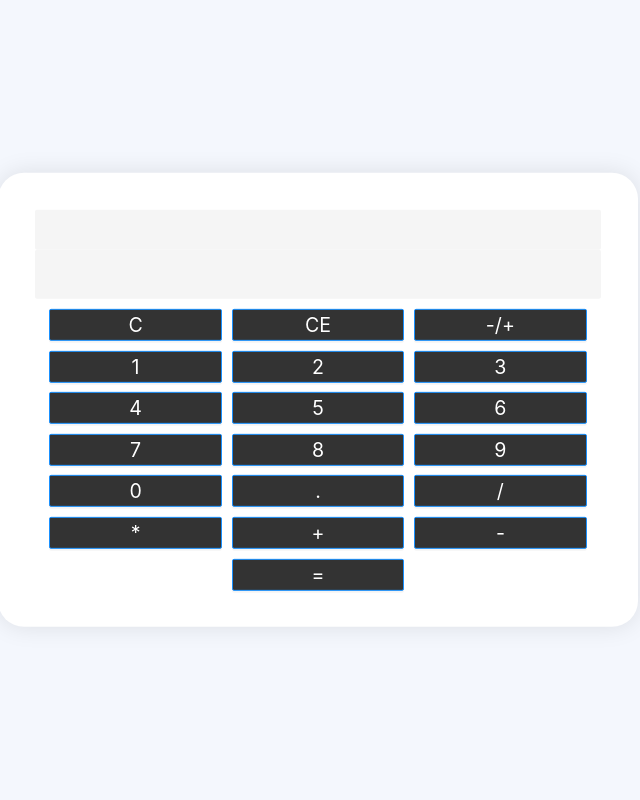
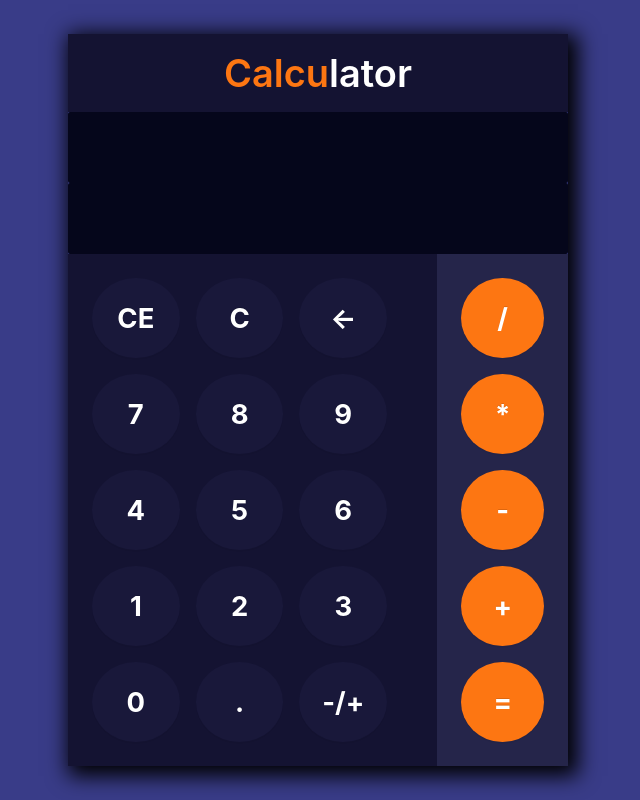
Before and after one commit to TAbrahamyan/react-calculator, a React (Create React App) app: page / in a window 1280 px wide. Shown: the whole page, without its empty margins (322-962 px from the left). Built offline with nearby package versions, Linux system fonts and the light colour scheme.

Commit message:
Update design

```diff
--- a/src/components/Buttons.tsx
+++ b/src/components/Buttons.tsx
@@ -2,8 +2,13 @@ import React from 'react';
 
 import { Button } from 'antd';
 
-const BUTTON_NUMBERS = [ '1', '2', '3', '4', '5', '6', '7', '8', '9', '0' ];
-const BUTTON_OPERATIONS = ['/', '*', '+', '-', '='];
+const BUTTON_NUMBERS = [
+  '7', '8', '9',
+  '4', '5', '6',
+  '1', '2', '3',
+  '0'
+];
+const BUTTON_OPERATIONS = [ '/', '*', '-', '+', '=' ];
 
 interface IProps {
   output: string,
@@ -30,21 +35,18 @@ export const Buttons: React.FunctionComponent<IProps> = ({
   const operationHandler = ({ target: { textContent: t } }: any): void => {
     if (!history && t === '=') {
       return;
-    } else if (
-      output
-      && history
-      && t === '='
-      && !output.endsWith('.')
-    ) {
+    } else if (output && history && t === '=' && !output.endsWith('.')) {
       setOutput(String(eval(history + output)));
       setHistory('');
       return;
     } else if (output && !output.endsWith('.')) {
-      setHistory(history + output + t);
+      setHistory(history + ' ' + output + ' ' + t);
       setOutput('');
       return;
     }
   }
+
+  const clearOutputHandler = (): void => setOutput('');
 
   const clearAllHandler = (): void => {
     setOutput('');
@@ -58,31 +60,39 @@ export const Buttons: React.FunctionComponent<IProps> = ({
   const addDecimalHandler = (): void => {
     if (output && !output.includes('.')) {
       setOutput(output + '.');
-      return;
     }
   }
 
   return (
     <div className="calculator__buttons">
-      <Button type="primary" onClick={clearAllHandler}>C</Button>
-      <Button type="primary" onClick={removeLastHandler}>CE</Button>
-      <Button type="primary" onClick={reverseHandler}>-/+</Button>
+      <div className="calculator__buttons__main">
+        <div>
+          <Button shape="circle" type="primary" onClick={clearOutputHandler}>CE</Button>
+          <Button shape="circle" type="primary" onClick={clearAllHandler}>C</Button>
+          <Button shape="circle" type="primary" onClick={removeLastHandler}>←</Button>
+        </div>
 
+        <div>
           {
             BUTTON_NUMBERS?.map((button: string, i: number) =>
-          <Button key={i} type="primary" onClick={addNumberHandler}>
+              <Button shape="circle" key={i} type="primary" onClick={addNumberHandler}>
                 { button }
               </Button>)
           }
 
-      <Button type="primary" onClick={addDecimalHandler}>.</Button>
+          <Button shape="circle" type="primary" onClick={addDecimalHandler}>.</Button>
+          <Button shape="circle" type="primary" onClick={reverseHandler}>-/+</Button>
+        </div>
+      </div>
 
+      <div className="calculator__buttons__operators">
         {
           BUTTON_OPERATIONS?.map((button: string, i: number) =>
-          <Button key={i} type="primary" onClick={operationHandler}>
+            <Button key={i} shape="circle" type="primary" onClick={operationHandler}>
               { button }
             </Button>)
         }
       </div>
+    </div>
   );
 }
--- a/src/components/Result.tsx
+++ b/src/components/Result.tsx
@@ -10,8 +10,8 @@ interface IProps {
 export const Result: React.FunctionComponent<IProps> = ({ history, output }) => {
   return (
     <div className="calculator__result">
-      <Input value={history} disabled />
-      <Input value={output} disabled style={{ color: 'black', fontSize: '1.8em' }} />
+      <Input value={history} disabled className="history" />
+      <Input value={output} disabled />
     </div>
   );
 }
--- a/src/pages/Calculator.tsx
+++ b/src/pages/Calculator.tsx
@@ -3,6 +3,7 @@ import React from 'react';
 import { Result } from '../components/Result';
 import { Buttons } from '../components/Buttons';
 
+import { Typography } from 'antd';
 import '../scss/components/_calculator.scss';
 
 export const Calculator: React.FunctionComponent = () => {
@@ -11,6 +12,13 @@ export const Calculator: React.FunctionComponent = () => {
 
   return (
     <div className="calculator">
+      <header className="calculator__header">
+        <Typography.Title level={1}>
+          <span className="calcu">Calcu</span>
+          lator
+        </Typography.Title>
+      </header>
+
       <Result
         history={history}
         output={output}
--- a/src/scss/_index.scss
+++ b/src/scss/_index.scss
@@ -1,9 +1,11 @@
+@import './mixins';
+
 body {
   margin: 0;
-  font-family: -apple-system, BlinkMacSystemFont, 'Segoe UI', 'Roboto', 'Oxygen',
-    'Ubuntu', 'Cantarell', 'Fira Sans', 'Droid Sans', 'Helvetica Neue',
-    sans-serif;
-  -webkit-font-smoothing: antialiased;
-  -moz-osx-font-smoothing: grayscale;
-  background: #f4f7fd !important;
+  background: #393C88 !important;
+  @include flex-content;
 }
+
+.ant-typography {
+  margin: 0 !important;
+}
--- /dev/null
+++ b/src/scss/_mixins.scss
@@ -0,0 +1,22 @@
+@import './variables';
+
+@mixin flex-content {
+  display: flex;
+  justify-content: center;
+  align-items: center;
+}
+
+@mixin flex-column {
+  display: flex;
+  flex-direction: column;
+}
+
+@mixin text-font {
+  font-size: $fontSize;
+  font-weight: $fontWeight;
+}
+
+@mixin buttons-height-margin {
+  height: $buttonHeight;
+  margin: $defaultMargin;
+}
--- a/src/scss/_variables.scss
+++ b/src/scss/_variables.scss
@@ -1,3 +1,13 @@
-$defaultTextSize: 1.4em;
-$defaultMarginIndent: 0.3rem;
-$defaultPaddingIndent: 0.3rem;
+$fontSize: 1.4em;
+$fontWeight: bold;
+
+$defaultMargin: 0.5rem;
+$defaultPadding: 1rem;
+
+$buttonHeight: 80px;
+
+$mainAndHeaderBackground: #141332;
+$whiteColor: white !important;
+$orangeColor: #FD7612 !important;
+
+$borderNone: none;
--- a/src/scss/components/_calculator.scss
+++ b/src/scss/components/_calculator.scss
@@ -1,39 +1,80 @@
 @import '../variables';
+@import '../mixins';
 
 .calculator {
-  position: absolute;
-  top: 50%;
-  left: 50%;
-  transform: translate(-50%, -50%);
-  border-radius: 26px;
-  background: #fff;
-  box-shadow: 0px 0px 25px rgba(0, 0, 0, 0.1);
-  padding: 2rem;
+  max-width: 500px;
+  box-shadow: 5px 5px 20px 5px black;
+
+  &__header {
+    background-color: $mainAndHeaderBackground;
+
+    h1 {
+      text-align: center;
+      color: $whiteColor;
+      padding: $defaultPadding;
+
+      .calcu {
+        color: $orangeColor;
+      }
+    }
+  }
 
   &__result {
-    margin: $defaultMarginIndent;
+    input {
+      font-weight: $fontWeight;
+      font-size: 2.5em;
+      padding: 0.5rem;
+      text-align: right;
+      background: #05061B !important;
+      border: $borderNone;
+      color: $whiteColor;
+    }
 
-    input {
-      padding: $defaultPaddingIndent;
-      border: none;
-      font-size: $defaultTextSize;
+    .history {
+      color: $orangeColor;
     }
   }
 
   &__buttons {
     display: flex;
-    justify-content: center;
-    flex-wrap: wrap;
+
+    &__main {
+      @include flex-column;
+      background: $mainAndHeaderBackground;
+      padding: $defaultPadding;
+
+      div {
+        display: flex;
+        flex-wrap: wrap;
+      }
+
+      button {
+        @include buttons-height-margin;
+        background: #19183A;
+        width: 26%;
+      }
+    }
+
+    &__operators {
+      @include flex-column;
+      background: #25254A;
+      padding: $defaultPadding;
+
+      button {
+        @include buttons-height-margin;
+        background: $orangeColor;
+        padding: 32px;
+      }
+    }
 
     span {
-      font-size: $defaultTextSize;
+      @include text-font;
     }
 
     button {
-      width: 30%;
-      background: #333333;
-      padding: 0;
-      margin: $defaultMarginIndent;
+      border: $borderNone;
+      @include flex-content;
+      @include text-font;
     }
   }
 }
```
Lines whose indentation alone changed are shown as unchanged.
